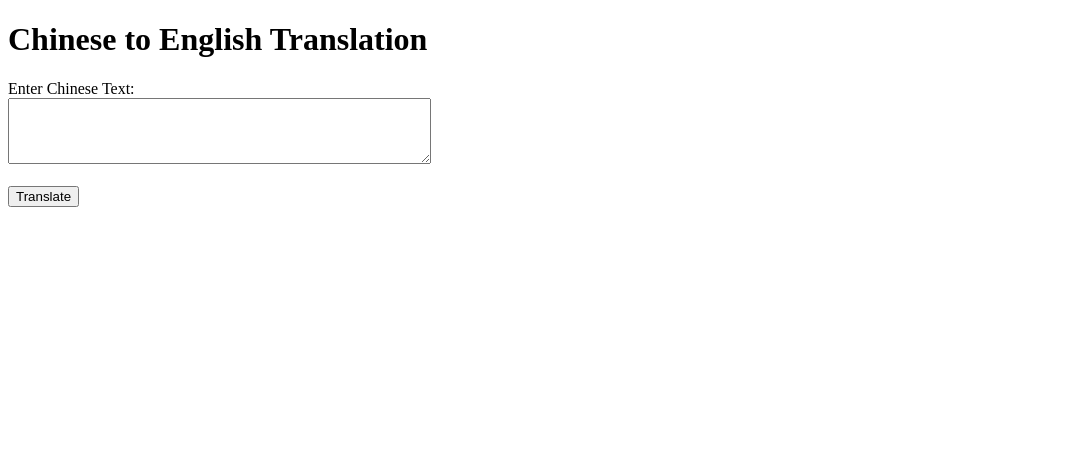
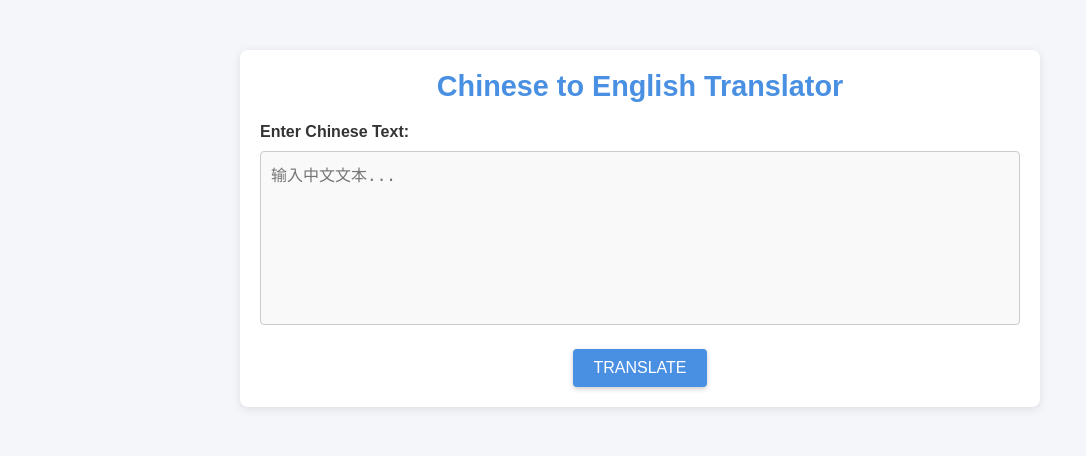
Before and after one commit to waltonca/assignemnt-3-genai-waltonca, a Flask app: page / in a window 1280 px wide. Shown: the top 456 px of the page, without its empty margins (0-1086 px from the left). Run offline with Flask 3, Linux system fonts and the light colour scheme.

Commit message:
Add styles. Assignment completed.

```diff
--- /dev/null
+++ b/static/styles.css
@@ -0,0 +1,93 @@
+/* General Reset */
+body {
+    margin: 0;
+    font-family: Arial, sans-serif;
+    background-color: #f4f6f9;
+    color: #333;
+}
+
+* {
+    box-sizing: border-box;
+}
+
+/* Container */
+.container {
+    max-width: 800px;
+    margin: 50px auto;
+    padding: 20px;
+    background: #ffffff;
+    border-radius: 8px;
+    box-shadow: 0 2px 10px rgba(0, 0, 0, 0.1);
+}
+
+/* Header */
+header {
+    text-align: center;
+    margin-bottom: 20px;
+}
+
+header h1 {
+    font-size: 1.8rem;
+    color: #4a90e2;
+    margin: 0;
+}
+
+/* Text Area Container */
+.textarea-container {
+    margin-bottom: 20px;
+}
+
+label {
+    display: block;
+    font-weight: bold;
+    margin-bottom: 10px;
+}
+
+textarea {
+    width: 100%;
+    border: 1px solid #ccc;
+    border-radius: 4px;
+    padding: 10px;
+    font-size: 1rem;
+    resize: none;
+    background: #f9f9f9;
+    color: #333;
+}
+
+textarea:focus {
+    border-color: #4a90e2;
+    outline: none;
+    background: #ffffff;
+}
+
+/* Button */
+.button-container {
+    text-align: center;
+}
+
+.btn {
+    background-color: #4a90e2;
+    color: white;
+    border: none;
+    padding: 10px 20px;
+    font-size: 1rem;
+    border-radius: 4px;
+    cursor: pointer;
+    text-transform: uppercase;
+    box-shadow: 0 2px 5px rgba(0, 0, 0, 0.2);
+}
+
+.btn:hover {
+    background-color: #357abd;
+}
+
+/* Output Container */
+.output-container {
+    margin-top: 20px;
+}
+
+textarea[readonly] {
+    background: #f5f5f5;
+    color: #666;
+    cursor: not-allowed;
+}
--- a/templates/index.html
+++ b/templates/index.html
@@ -3,26 +3,31 @@
 <head>
     <meta charset="UTF-8">
     <meta name="viewport" content="width=device-width, initial-scale=1.0">
-    <title>Chinese to English Translation</title>
+    <link href="/static/styles.css" rel="stylesheet">
+    <title>Chinese to English Translator</title>
 </head>
 <body>
-    <h1>Chinese to English Translation</h1>
-    <form method="POST">
-        <label for="text_input">Enter Chinese Text:</label><br>
-        <textarea id="text_input" name="text_input" rows="4" cols="50" required></textarea><br><br>
-        <button type="submit">Translate</button>
-    </form>
-
-    {% if original %}
-    <h2>Original Text:</h2>
-    <p>{{ original }}</p>
-
-    <h2>Translated Text:</h2>
-    <p>{{ translated }}</p>
-    {% endif %}
-
-    {% if error %}
-    <p style="color:red">{{ error }}</p>
-    {% endif %}
+    <div class="container">
+        <header>
+            <h1>Chinese to English Translator</h1>
+        </header>
+        <div class="translator">
+            <form method="POST">
+                <div class="textarea-container">
+                    <label for="text_input">Enter Chinese Text:</label>
+                    <textarea id="text_input" name="text_input" placeholder="输入中文文本..." rows="8" required>{{ original if original else '' }}</textarea>
+                </div>
+                <div class="button-container">
+                    <button type="submit" class="btn">Translate</button>
+                </div>
+            </form>
+            {% if translated %}
+            <div class="output-container">
+                <label for="translated_text">Translated English Text:</label>
+                <textarea id="translated_text" readonly rows="8">{{ translated }}</textarea>
+            </div>
+            {% endif %}
+        </div>
+    </div>
 </body>
 </html>
```
